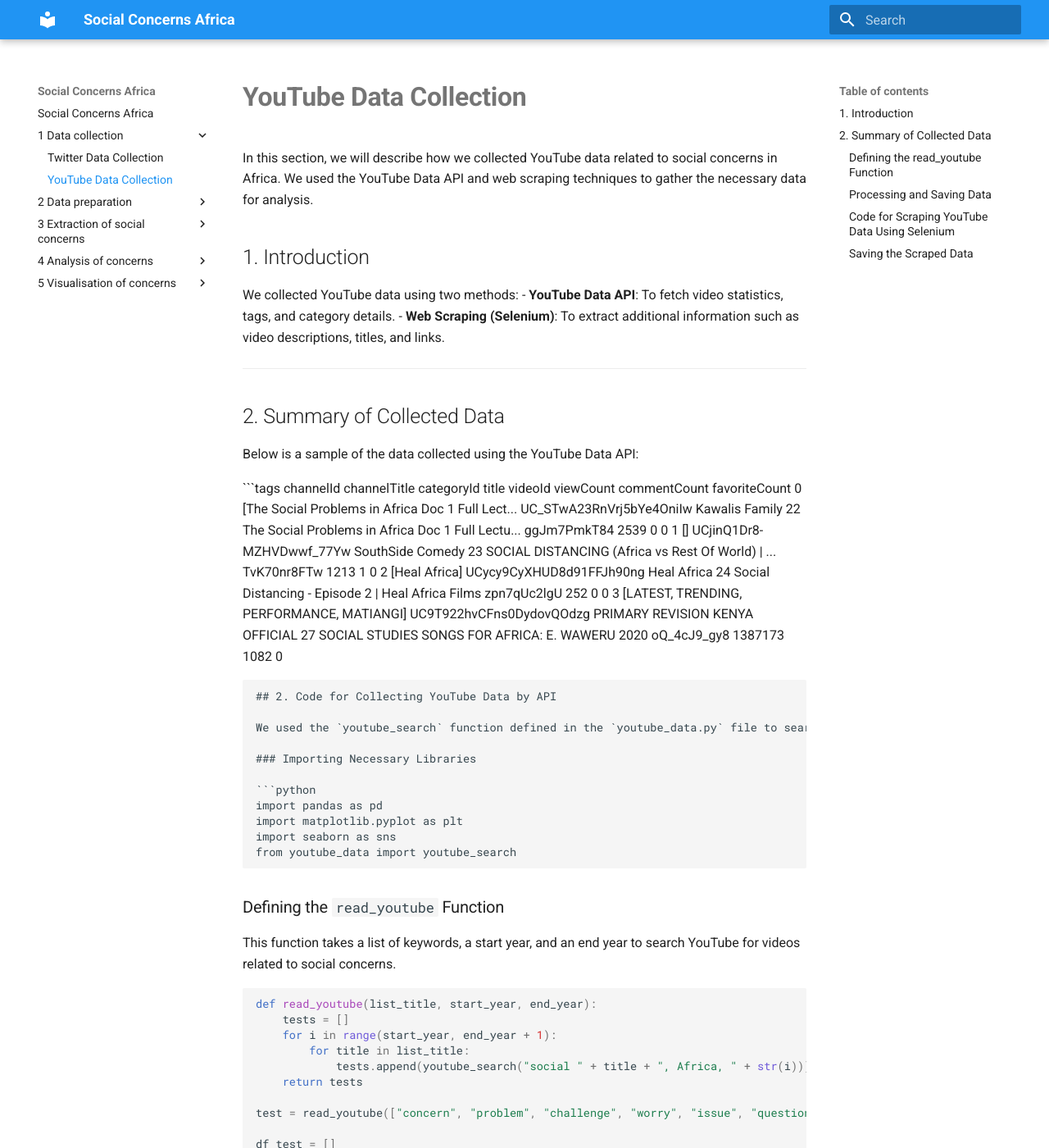
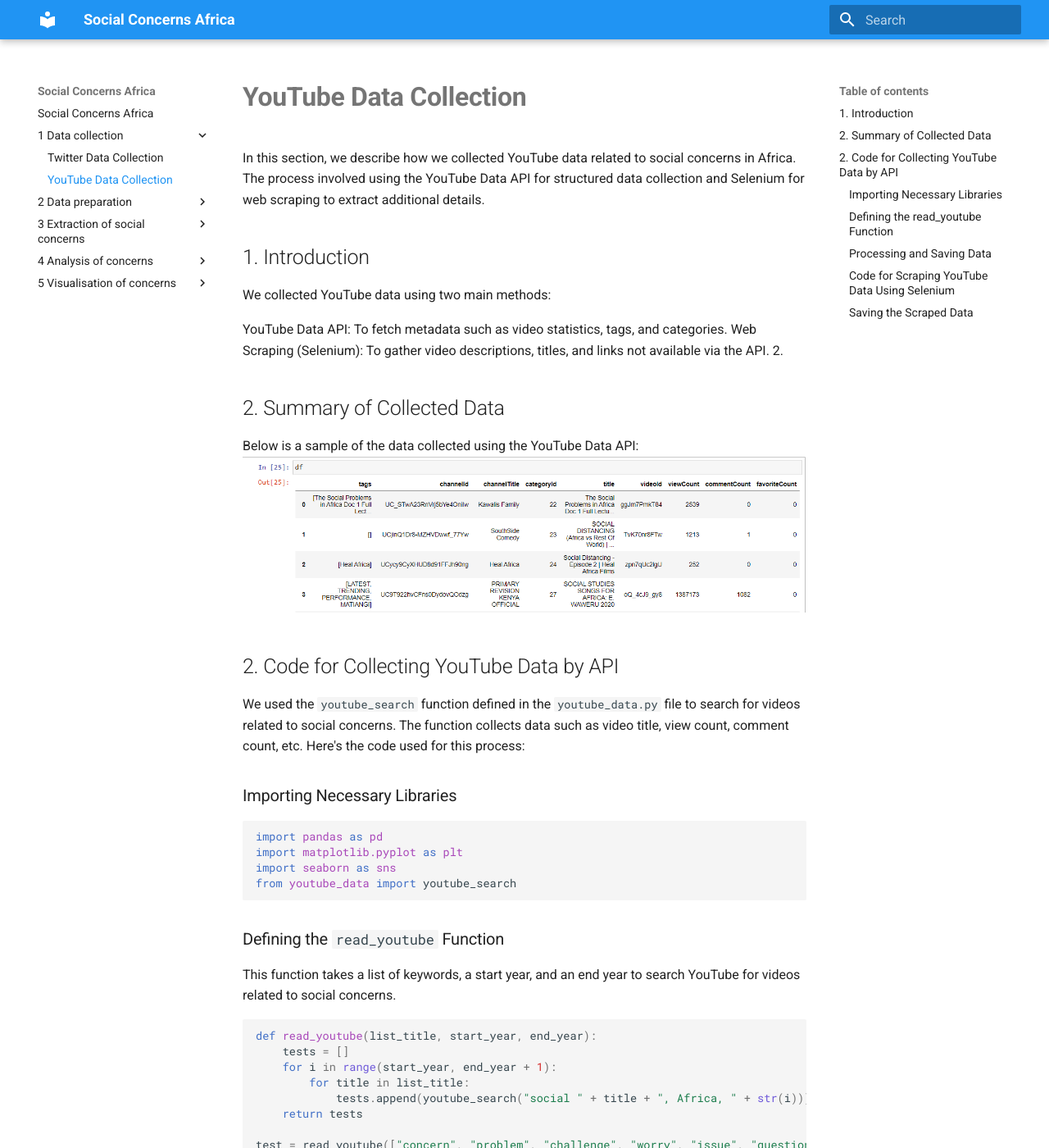
Before and after one commit to SibitendaHarriet/SnDAP, an MkDocs documentation site: the page built from docs/1_Data_collection/youtube_data_collection.md, in a window 1280 px wide and 1400 px high. Shown: the whole window at 82% size. Built offline with MkDocs 1.6.1 and Material for MkDocs 9.7.7, drawn with Linux system fonts in a browser that asks for light colours.

Commit message:
msingkhlkkl

````diff
--- a/docs/1_Data_collection/youtube_data_collection.md
+++ b/docs/1_Data_collection/youtube_data_collection.md
@@ -1,27 +1,16 @@
 # **YouTube Data Collection**
-
-In this section, we will describe how we collected YouTube data related to social concerns in Africa. We used the YouTube Data API and web scraping techniques to gather the necessary data for analysis.
+In this section, we describe how we collected YouTube data related to social concerns in Africa. The process involved using the YouTube Data API for structured data collection and Selenium for web scraping to extract additional details.
 
 ## 1. Introduction
+We collected YouTube data using two main methods:
 
-We collected YouTube data using two methods:
-- **YouTube Data API**: To fetch video statistics, tags, and category details.
-- **Web Scraping (Selenium)**: To extract additional information such as video descriptions, titles, and links.
-
----
-
+YouTube Data API: To fetch metadata such as video statistics, tags, and categories.
+Web Scraping (Selenium): To gather video descriptions, titles, and links not available via the API.
+2.
 ## 2. Summary of Collected Data
 
 Below is a sample of the data collected using the YouTube Data API:
-
-```tags	channelId	channelTitle	categoryId	title	videoId	viewCount	commentCount	favoriteCount
-0	[The Social Problems in Africa Doc 1 Full Lect...	UC_STwA23RnVrj5bYe4OniIw	Kawalis Family	22	The Social Problems in Africa Doc 1 Full Lectu...	ggJm7PmkT84	2539	0	0
-1	[]	UCjinQ1Dr8-MZHVDwwf_77Yw	SouthSide Comedy	23	SOCIAL DISTANCING (Africa vs Rest Of World) | ...	TvK70nr8FTw	1213	1	0
-2	[Heal Africa]	UCycy9CyXHUD8d91FFJh90ng	Heal Africa	24	Social Distancing - Episode 2 | Heal Africa Films	zpn7qUc2lgU	252	0	0
-3	[LATEST, TRENDING, PERFORMANCE, MATIANGI]	UC9T922hvCFns0DydovQOdzg	PRIMARY REVISION KENYA OFFICIAL	27	SOCIAL STUDIES SONGS FOR AFRICA: E. WAWERU 2020	oQ_4cJ9_gy8	1387173	1082	0
-
-```
-
+![Summary of Collected Data](../youtube_data.png)
 
 ## 2. Code for Collecting YouTube Data by API
 
````
Also changed, not shown: docs/1_Data_collection/twitter-data-collection.md (+1 -1 lines), docs/youtube_data.png (added).
